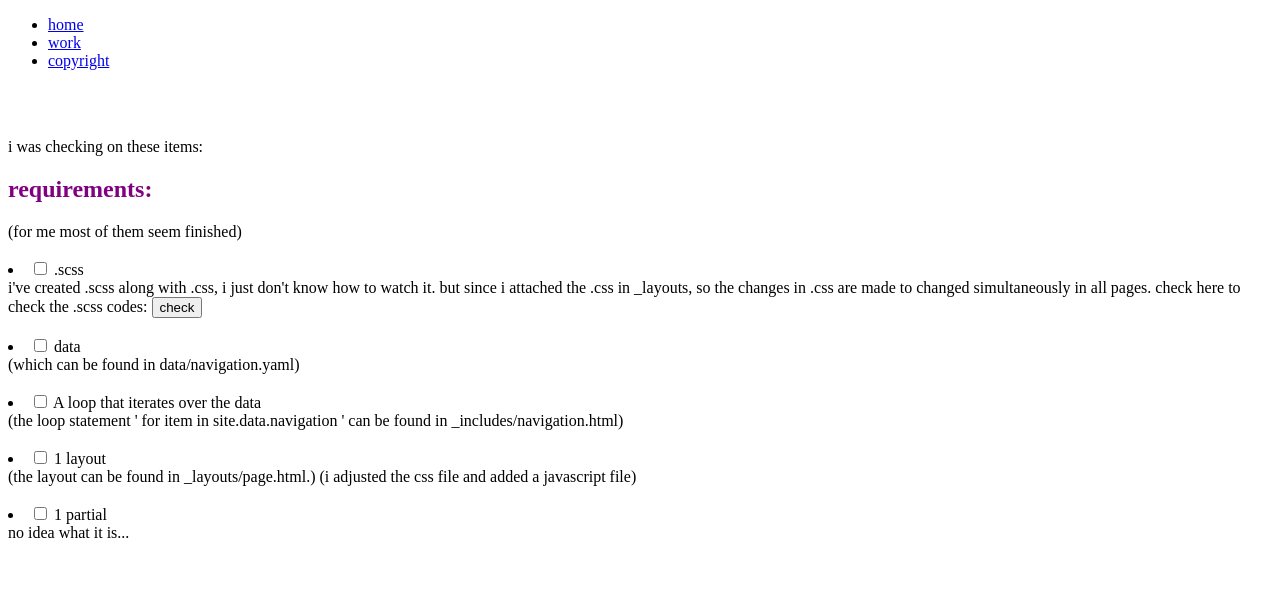
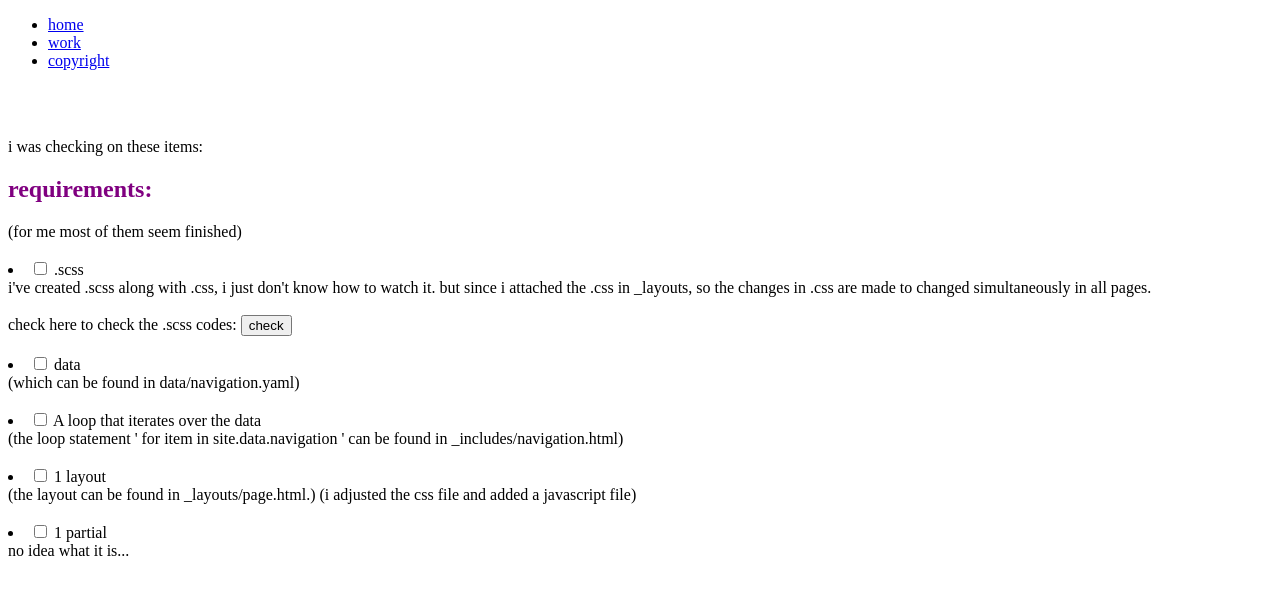
Before and after one commit to lanyixiao/WebS19, a Jekyll site: the page built from index.html, in a window 1280 px wide. Shown: the top 595 px of the page. Built offline with Jekyll 4.4.1, drawn with Linux system fonts in a browser that asks for light colours.

```diff
--- a/index.html
+++ b/index.html
@@ -18,7 +18,7 @@ permalink: /
 </li>
 i've created .scss along with .css, i just don't know how to watch it.
 but since i attached the .css in _layouts, so the changes in .css are made to changed simultaneously in all pages.
-check here to check the .scss codes:
+<br></br>check here to check the .scss codes:
 <button onclick="window.location.href = 'https://lanyixiao.github.io/WebS19/css/styles.scss';">check</button>
 
 <br></br>
```
